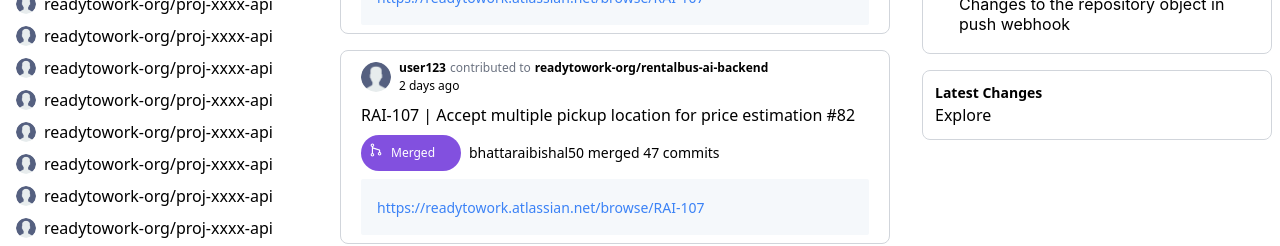
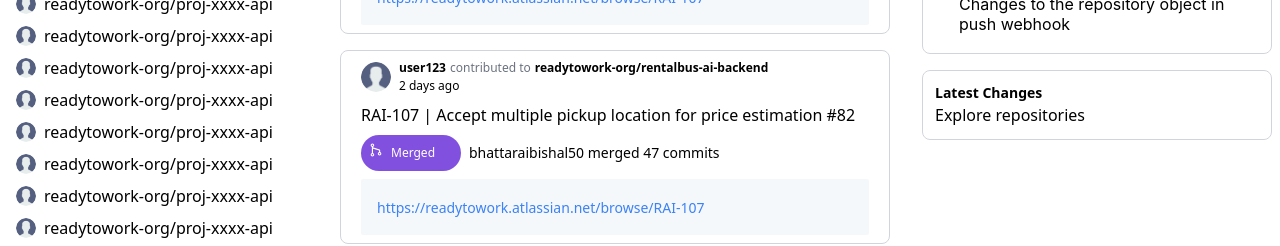
Before and after one commit to smooth-55/front, a Next.js app: page / in a window 1280 px wide. Shown: the part 366-612 px from the top of the page. Built offline with nearby package versions, Linux system fonts and the light colour scheme.

Commit message:
fix: change text

```diff
--- a/src/components/atoms/ExploreRepo/index.tsx
+++ b/src/components/atoms/ExploreRepo/index.tsx
@@ -1,5 +1,5 @@
 const ExploreRepo = () => {
-  return <>Explore</>;
+  return <>Explore repositories</>;
 };
 
 export { ExploreRepo };
```
